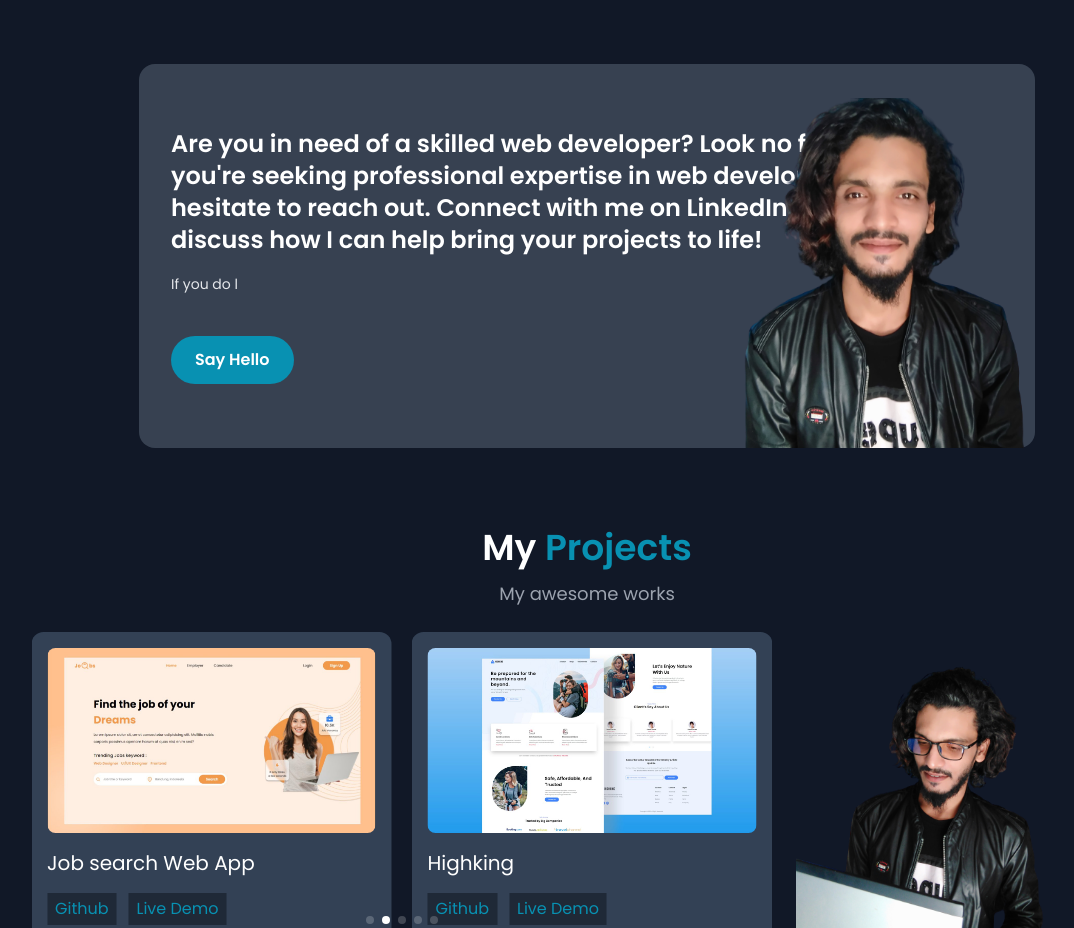
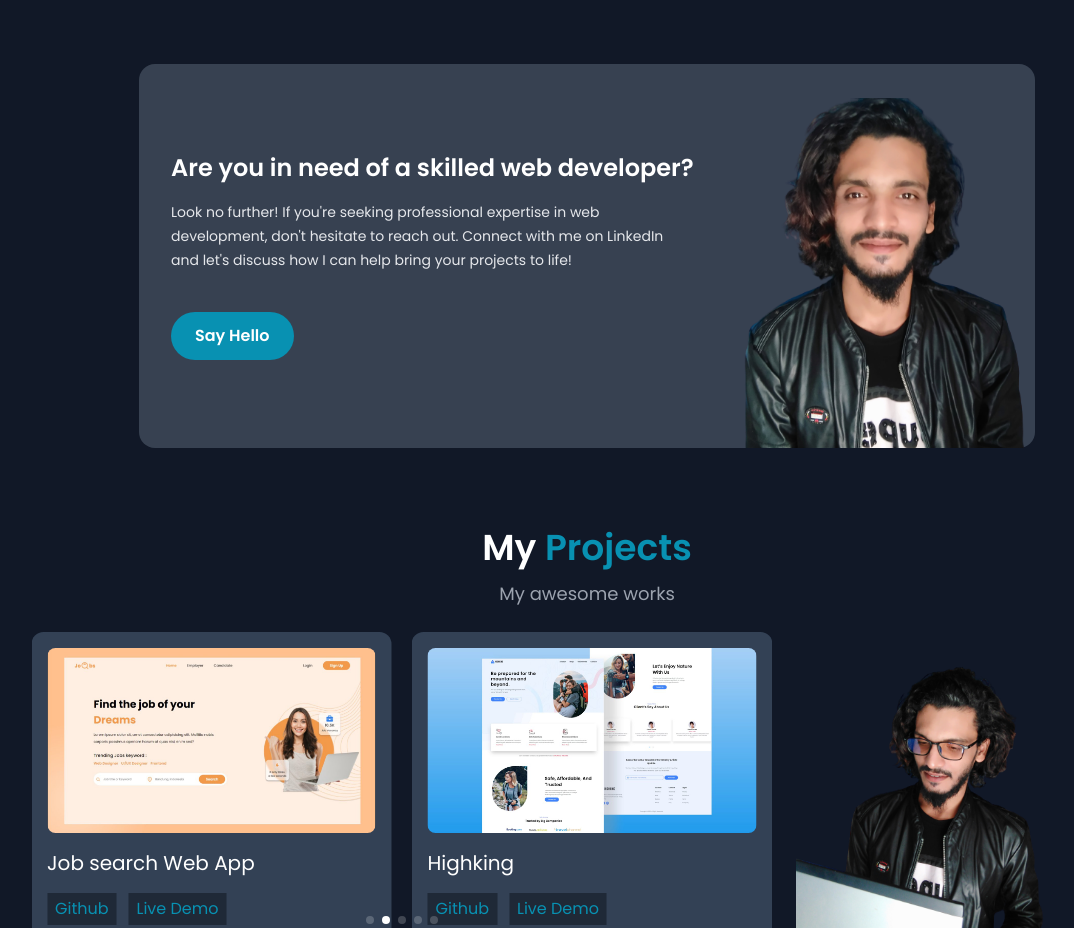
Before and after one commit to roushan-sheik/react-portfolio, a React (Vite) app: page / in a window 1280 px wide. Shown: the part 2160-3088 px from the top of the page, without its empty margins (53-1127 px from the left). Built offline with nearby package versions, Linux system fonts and the light colour scheme.

Commit message:
Hire me update

```diff
--- a/src/components/Hireme.jsx
+++ b/src/components/Hireme.jsx
@@ -12,13 +12,13 @@ const Hireme = () => {
       <div className="bg-gray-700 lg:flex lg:items-center relative px-8 rounded-2xl py-5 lg:max-w-4xl mx-auto min-h-[24rem] mt-24 flex gap-6 lg:flex-row flex-col-reverse items-center">
         <div>
           <h2 className="text-2xl font-semibold">
-            Are you in need of a skilled web developer? Look no further! If
-            you're seeking professional expertise in web development, don't
-            hesitate to reach out. Connect with me on LinkedIn and let's discuss
-            how I can help bring your projects to life!
+            Are you in need of a skilled web developer?
           </h2>
           <p className="lg:text-left text-justify max-w-lg text-sm mt-4 text-gray-200 leading-6">
-            If you do l
+            Look no further! If you're seeking professional expertise in web
+            development, don't hesitate to reach out. Connect with me on
+            LinkedIn and let's discuss how I can help bring your projects to
+            life!
           </p>
           <button className="btn-primary mt-10">
             <a href="https://www.linkedin.com/in/roushan-sheik/">Say Hello</a>
```
